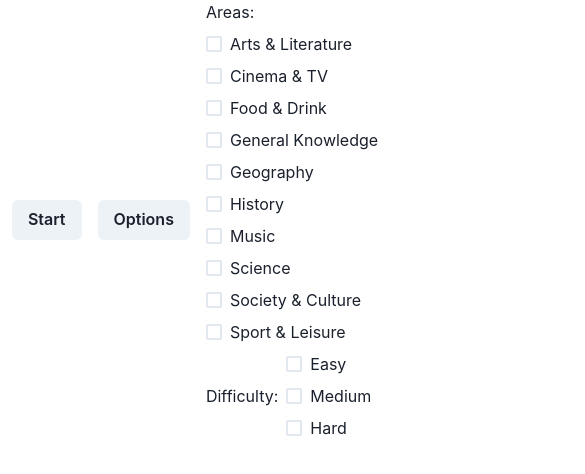
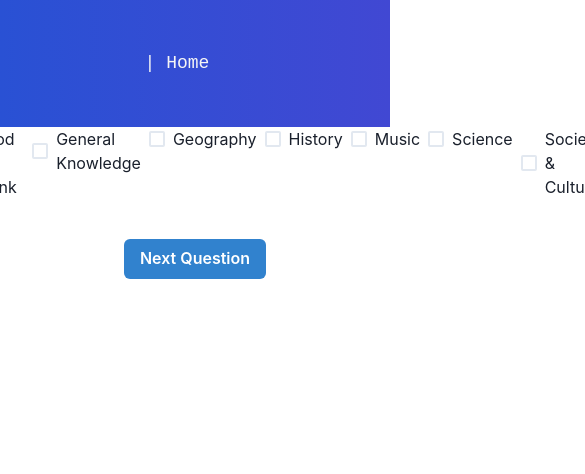
Before and after one commit to jonaszeferino/trivia, a Next.js app: page / in a window 390 px wide. Shown: the top 474 px of the page, 585 px wide, since content can reach past the window. Built offline with nearby package versions, Linux system fonts and the light colour scheme.

Commit message:
trivia with centralized options

```diff
--- /dev/null
+++ b/components/Navbar.js
@@ -0,0 +1,16 @@
+import Link from "next/link";
+import styles from "../styles/Navbar.module.css";
+
+export default function Navbar() {
+
+
+  return (
+    <ul className={styles.navbar}>
+      <li>
+        <Link href="/">
+          <a>| Home</a>
+        </Link>
+      </li>
+    </ul>
+  );
+}
--- /dev/null
+++ b/pages/_app.js
@@ -0,0 +1,10 @@
+import Navbar from '../components/Navbar';
+
+export default function App({ Component, pageProps }) {
+  return (
+    <>
+      <Navbar />
+      <Component {...pageProps} />
+    </>
+  );
+}
--- a/pages/_app.jsx
+++ /dev/null
@@ -1,7 +0,0 @@
-import '../styles/globals.css'
-
-function MyApp({ Component, pageProps }) {
-  return <Component {...pageProps} />
-}
-
-export default MyApp
--- a/pages/index.jsx
+++ b/pages/index.js
@@ -167,8 +167,9 @@
           <HStack spacing={4} align="center">
             <Button onClick={apiCall}>Start</Button>
             <Button onClick={toggleCategoryOptions}>Options</Button>
+            <br />
             {showCategoryOptions && (
-              <VStack spacing={2} align="start">
+              <HStack spacing={2} align="start">
                 <Text>Areas:</Text>
                 {categoryOptions.map((category, index) => (
                   <HStack key={index}>
@@ -217,17 +218,14 @@
                     ))}
                   </VStack>
                 </HStack>
-              </VStack>
+              </HStack>
             )}
           </HStack>
         </Center>
       </ChakraProvider>
-      <br/>
+      <br />
 
       <ChakraProvider>
-        <Stack spacing={4} align="center">
-          {answers.questions.length > 0 && (
-            <Box>
         <Box>
           <Center>
             <Button onClick={apiCall} colorScheme="blue">
@@ -236,6 +234,9 @@
           </Center>
           <br />
         </Box>
+        <Stack spacing={4} align="center">
+          {answers.questions.length > 0 && (
+            <Box>
               <Text>{answers.questions[0]?.question}</Text>
               <Text textAlign="center">
                 <span>
@@ -248,6 +249,7 @@
               </Text>
               <br />
               <Center>
+                <VStack spacing={2} align="start">
                   <HStack spacing={2} align="start">
                     <Button
                       style={{ backgroundColor: isClickedA }}
@@ -270,9 +272,6 @@
                       {shuffledAnswers[0]}
                     </Button>{" "}
                   </HStack>
-              </Center>
-              <br />
-              <Center>
                   <HStack spacing={2} align="start">
                     <Button
                       style={{ backgroundColor: isClickedB }}
@@ -295,9 +294,6 @@
                       {shuffledAnswers[1]}
                     </Button>{" "}
                   </HStack>
-              </Center>
-              <br />
-              <Center>
                   <HStack spacing={2} align="start">
                     <Button
                       style={{ backgroundColor: isClickedC }}
@@ -320,9 +316,6 @@
                       {shuffledAnswers[2]}
                     </Button>{" "}
                   </HStack>
-              </Center>
-              <br />
-              <Center>
                   <HStack spacing={2} align="start">
                     <Button
                       style={{ backgroundColor: isClickedD }}
@@ -345,6 +338,7 @@
                       {shuffledAnswers[3]}
                     </Button>{" "}
                   </HStack>
+                </VStack>
               </Center>
               <br />
               <Text textAlign="center">
--- /dev/null
+++ b/styles/Navbar.module.css
@@ -0,0 +1,69 @@
+@media only screen and (max-width: 768px) {
+  .navbar {
+    flex-direction: column;
+    align-items: center;
+  }
+
+  .navbar li {
+    width: 100%;
+    text-align: center;
+    padding: 10px 0;
+  }
+
+  .navbar li:last-child {
+    border-bottom: none;
+  }
+
+  .navbar a {
+    margin-right: 0;
+    margin-bottom: 10px;
+  }
+}
+/*Como estava dia 28/03/23*/
+.navbar {
+  list-style-type: none;
+  font-family: "JetBrains Mono", monospace;
+  font-size: large;
+  display: flex;
+  background-image: linear-gradient(to right, #2951d4, #4148d3);
+  padding: 40px 20px;
+  margin-top: 0%;
+  text-align: center;
+  justify-content: center;
+}
+
+.navbar a {
+  list-style-type: none;
+  color: whitesmoke;
+  margin-right: 1em;
+  text-decoration: none;
+  transition: 0.3s;
+  text-align: center;
+}
+
+.navbar a:hover {
+  list-style-type: none;
+  color: rgb(74, 119, 234);
+  text-align: center;
+}
+
+@media (max-width: 100%) {
+  .navbar {
+    flex-direction: column;
+    align-items: center;
+  }
+
+  .navbar li {
+    display: block;
+    border: none;
+    text-align: center;
+    height: auto;
+    padding: 10px 0;
+  }
+
+  .navbar li:last-child {
+    border-bottom: 1px solid white;
+  }
+}
+
+/*Teste*/
```
Also changed, not shown: pages/error-page.js (renamed from pages/error-page.jsx). Lines whose indentation alone changed are shown as unchanged.
